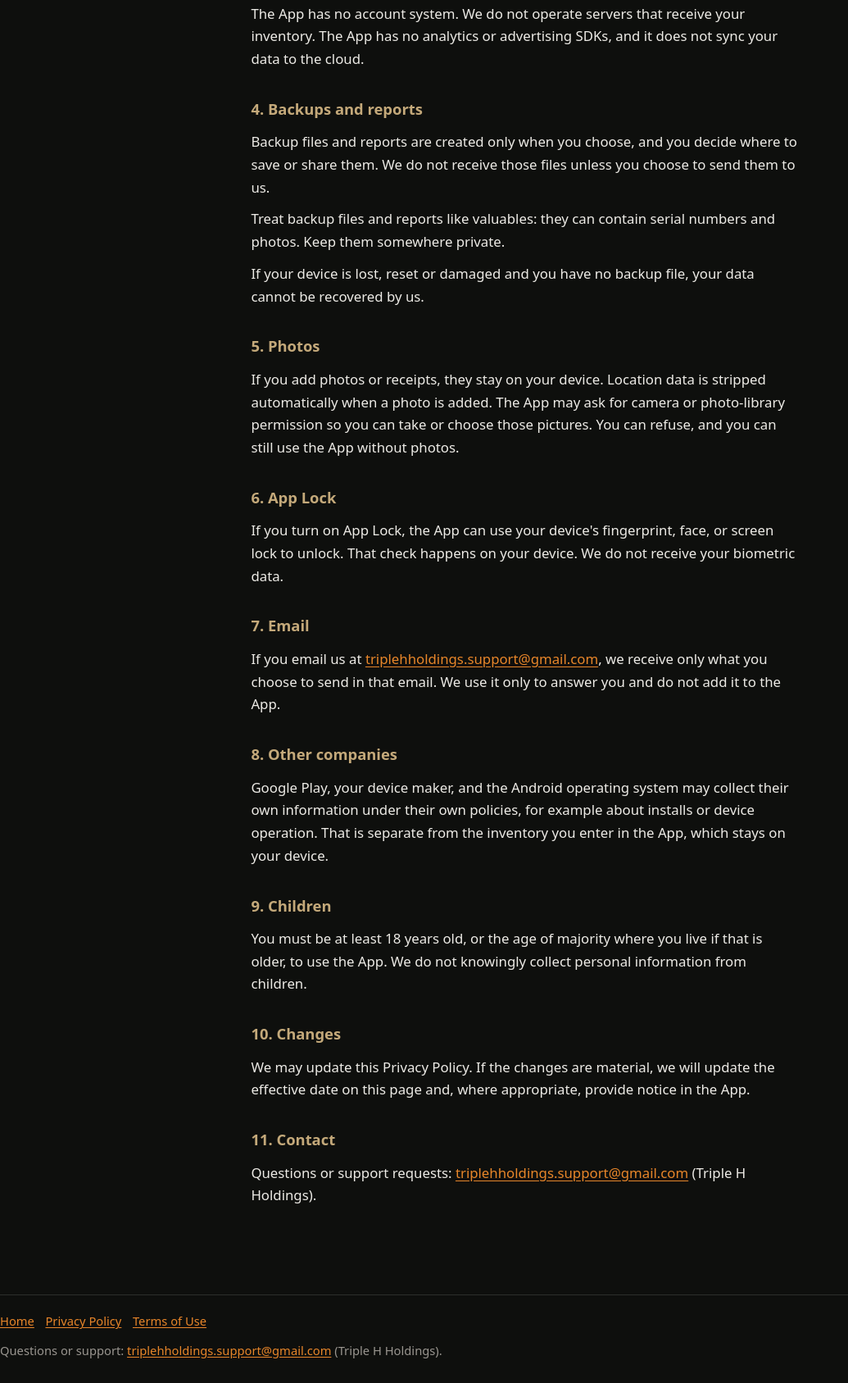
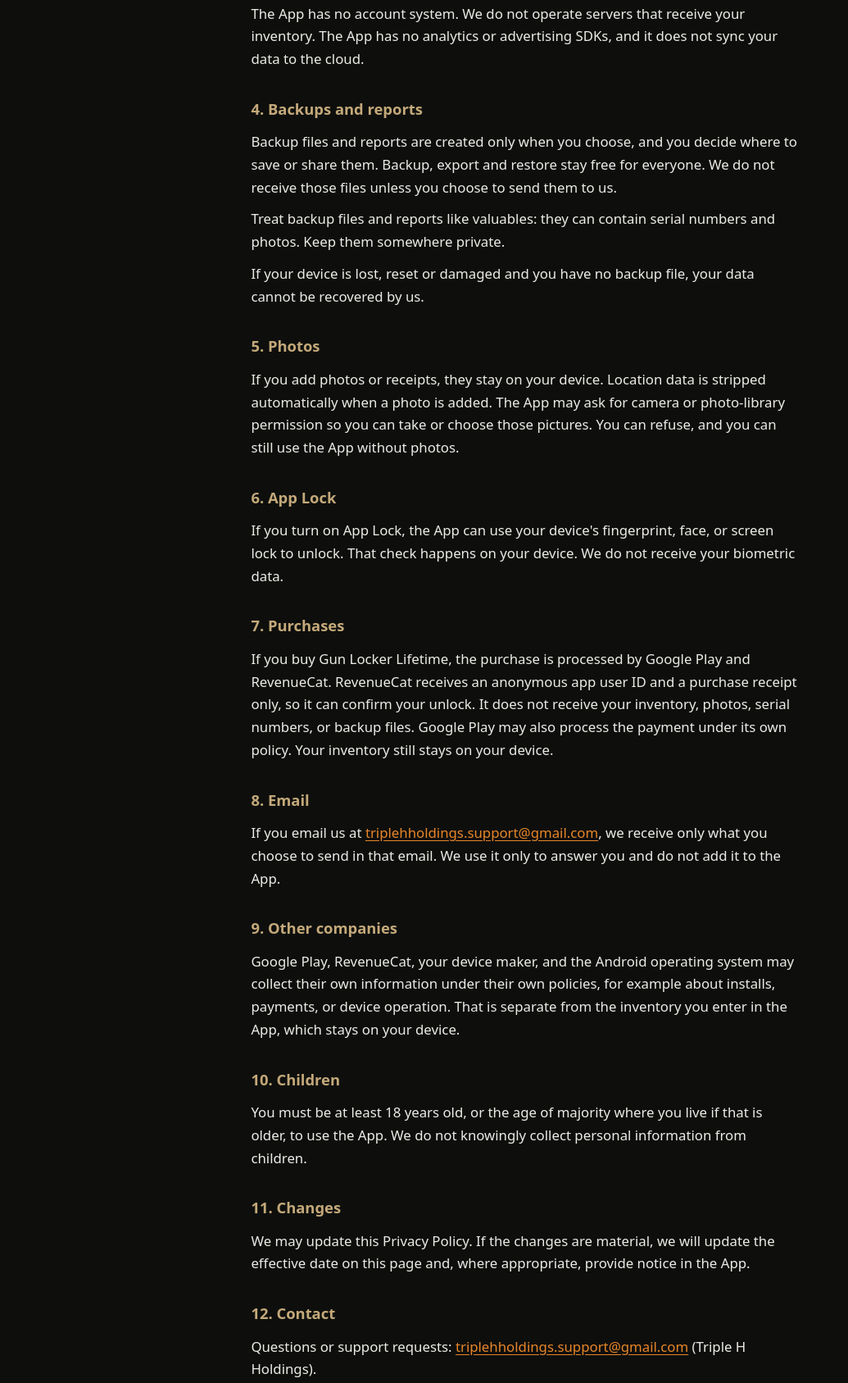
Before and after one commit to TripleH750/tripleh750.github.io, a plain HTML site: page gunlocker/privacy.html in a window 1280 px wide. Shown: the part 701-2388 px from the top of the page at 82% size, without its empty margins (0-1035 px from the left). Drawn offline with Linux system fonts and the light colour scheme.

Commit message:
Add files via upload

```diff
--- a/gunlocker/privacy.html
+++ b/gunlocker/privacy.html
@@ -21,48 +21,37 @@
 <main class="wrap">
   <h1>Gun Locker Privacy Policy</h1>
 <p class="meta">Effective date: November 20, 2026 (draft)</p>
-
-  <p>This Privacy Policy explains how Triple H Holdings ("we," "us," or "our") handles information in connection with the Gun Locker Android app (package com.mro.gunlocker) (the "App"). It is meant to be read together with the <a href="terms.html">Terms of Use</a>.</p>
-
+<p>This Privacy Policy explains how Triple H Holdings (&quot;we,&quot; &quot;us,&quot; or &quot;our&quot;) handles information in connection with the Gun Locker Android app (package com.mro.gunlocker) (the &quot;App&quot;). It is meant to be read together with the Terms of Use.</p>
 <h2>1. The short version</h2>
 <p>Everything you enter stays on your device. There is no account and no cloud copy. We do not operate servers that receive your inventory, and the App has no analytics or advertising SDKs. Backup files and reports are created only when you choose, and you decide where to save or share them.</p>
-
 <h2>2. Information stored on your device</h2>
 <p>The App is a personal inventory and record-keeping tool. Information you enter, including photos, receipts and serial numbers, is stored only on your device. We do not receive this information, and we cannot see, change, or recover it remotely.</p>
-
 <h2>3. No accounts, servers, analytics, or cloud sync</h2>
 <p>The App has no account system. We do not operate servers that receive your inventory. The App has no analytics or advertising SDKs, and it does not sync your data to the cloud.</p>
-
 <h2>4. Backups and reports</h2>
-  <p>Backup files and reports are created only when you choose, and you decide where to save or share them. We do not receive those files unless you choose to send them to us.</p>
+<p>Backup files and reports are created only when you choose, and you decide where to save or share them. Backup, export and restore stay free for everyone. We do not receive those files unless you choose to send them to us.</p>
 <p>Treat backup files and reports like valuables: they can contain serial numbers and photos. Keep them somewhere private.</p>
 <p>If your device is lost, reset or damaged and you have no backup file, your data cannot be recovered by us.</p>
-
 <h2>5. Photos</h2>
 <p>If you add photos or receipts, they stay on your device. Location data is stripped automatically when a photo is added. The App may ask for camera or photo-library permission so you can take or choose those pictures. You can refuse, and you can still use the App without photos.</p>
-
 <h2>6. App Lock</h2>
-  <p>If you turn on App Lock, the App can use your device's fingerprint, face, or screen lock to unlock. That check happens on your device. We do not receive your biometric data.</p>
-
-  <h2>7. Email</h2>
+<p>If you turn on App Lock, the App can use your device&#x27;s fingerprint, face, or screen lock to unlock. That check happens on your device. We do not receive your biometric data.</p>
+<h2>7. Purchases</h2>
+<p>If you buy Gun Locker Lifetime, the purchase is processed by Google Play and RevenueCat. RevenueCat receives an anonymous app user ID and a purchase receipt only, so it can confirm your unlock. It does not receive your inventory, photos, serial numbers, or backup files. Google Play may also process the payment under its own policy. Your inventory still stays on your device.</p>
+<h2>8. Email</h2>
 <p>If you email us at <a href="mailto:triplehholdings.support@gmail.com">triplehholdings.support@gmail.com</a>, we receive only what you choose to send in that email. We use it only to answer you and do not add it to the App.</p>
-
-  <h2>8. Other companies</h2>
-  <p>Google Play, your device maker, and the Android operating system may collect their own information under their own policies, for example about installs or device operation. That is separate from the inventory you enter in the App, which stays on your device.</p>
-
-  <h2>9. Children</h2>
+<h2>9. Other companies</h2>
+<p>Google Play, RevenueCat, your device maker, and the Android operating system may collect their own information under their own policies, for example about installs, payments, or device operation. That is separate from the inventory you enter in the App, which stays on your device.</p>
+<h2>10. Children</h2>
 <p>You must be at least 18 years old, or the age of majority where you live if that is older, to use the App. We do not knowingly collect personal information from children.</p>
-
-  <h2>10. Changes</h2>
+<h2>11. Changes</h2>
 <p>We may update this Privacy Policy. If the changes are material, we will update the effective date on this page and, where appropriate, provide notice in the App.</p>
-
-  <h2>11. Contact</h2>
+<h2>12. Contact</h2>
 <p>Questions or support requests: <a href="mailto:triplehholdings.support@gmail.com">triplehholdings.support@gmail.com</a> (Triple H Holdings).</p>
 </main>
 <footer>
   <div class="links"><a href="../index.html">Home</a> <a href="privacy.html">Privacy Policy</a> <a href="terms.html">Terms of Use</a></div>
   <p>Questions or support: <a href="mailto:triplehholdings.support@gmail.com">triplehholdings.support@gmail.com</a> (Triple H Holdings).</p>
-
 </footer>
 
 </body>
```
Also changed, not shown: gunlocker/terms.html (+6 -3 lines). Lines whose indentation alone changed are shown as unchanged.
